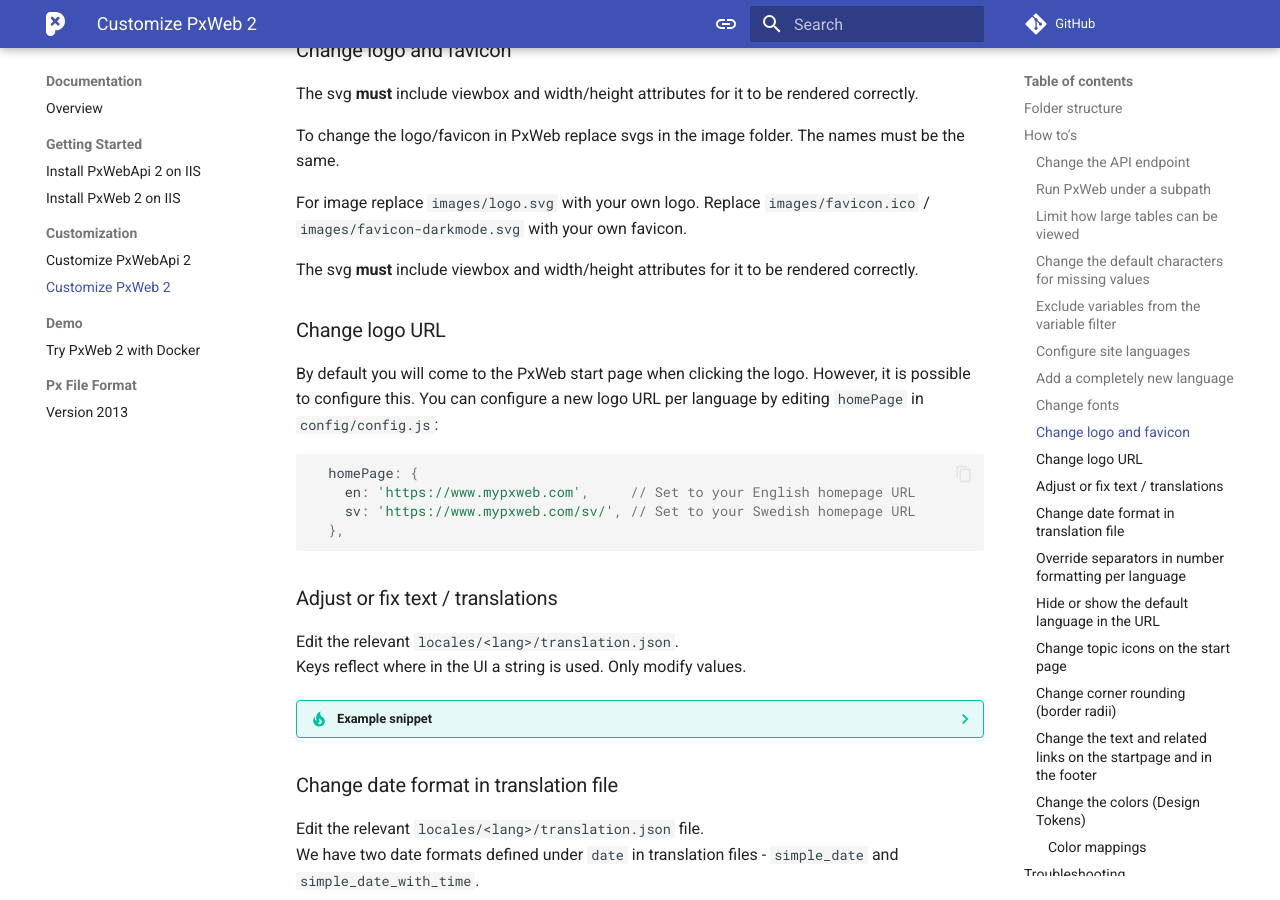
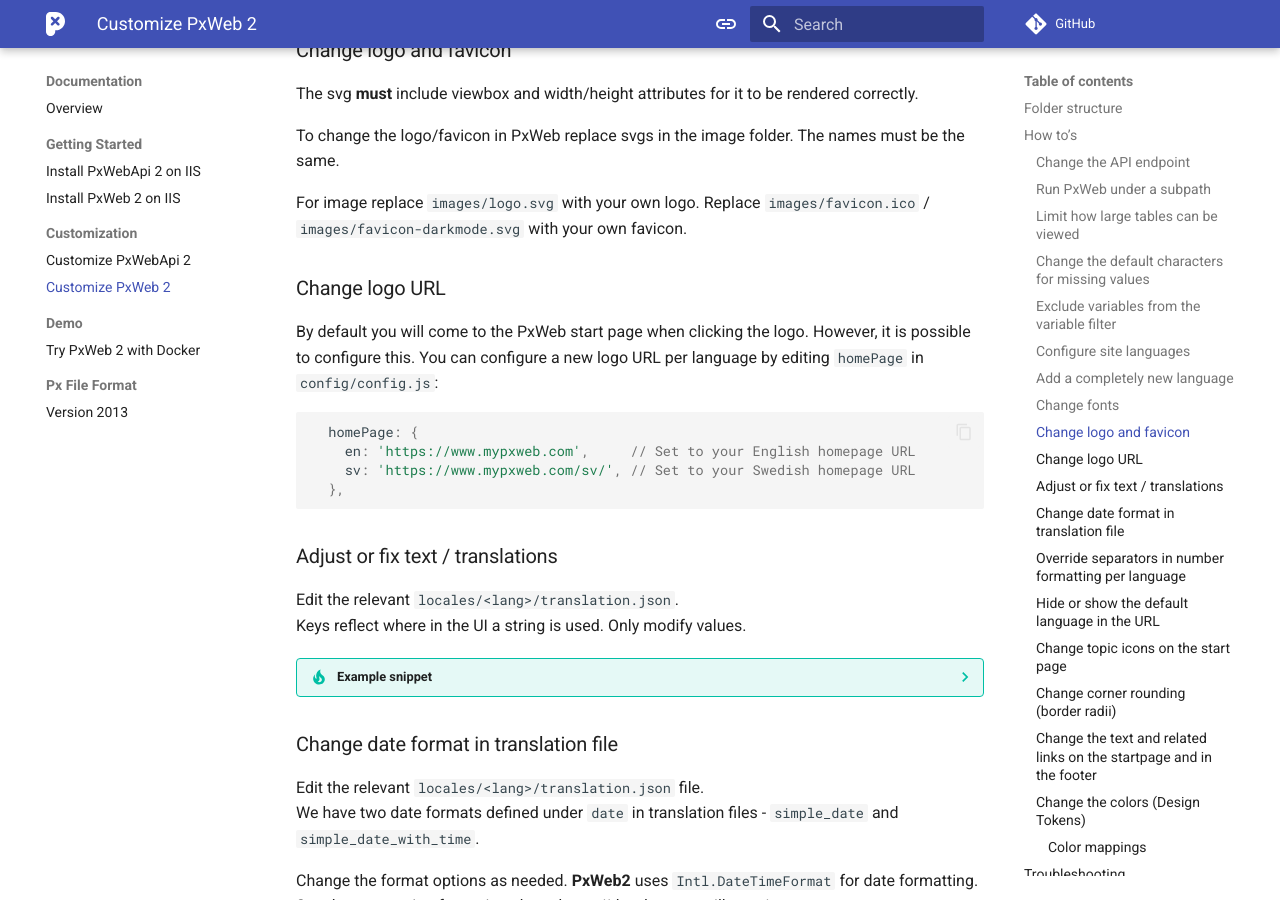
Before and after one commit to PxTools/pxtools.github.io, an MkDocs documentation site: the page built from docs/PxWeb2/documentation/customization.md, in a window 1280 px wide and 900 px high, scrolled down 4953 px. Built offline with MkDocs 1.6.1 and Material for MkDocs 9.7.7, drawn with Linux system fonts in a browser that asks for light colours; comment, search, counter and statistics services are not loaded.

Commit message:
Fixed merge problem

```diff
--- a/docs/PxWeb2/documentation/customization.md
+++ b/docs/PxWeb2/documentation/customization.md
@@ -243,8 +243,6 @@
 
 For image replace `images/logo.svg` with your own logo.
 Replace `images/favicon.ico` / `images/favicon-darkmode.svg` with your own favicon.
-
-The svg **must** include viewbox and width/height attributes for it to be rendered correctly.
 
 ### Change logo URL
 By default you will come to the PxWeb start page when clicking the logo. However, it is possible to configure this. You can configure a new logo URL per language by editing `homePage` in `config/config.js`:
```
